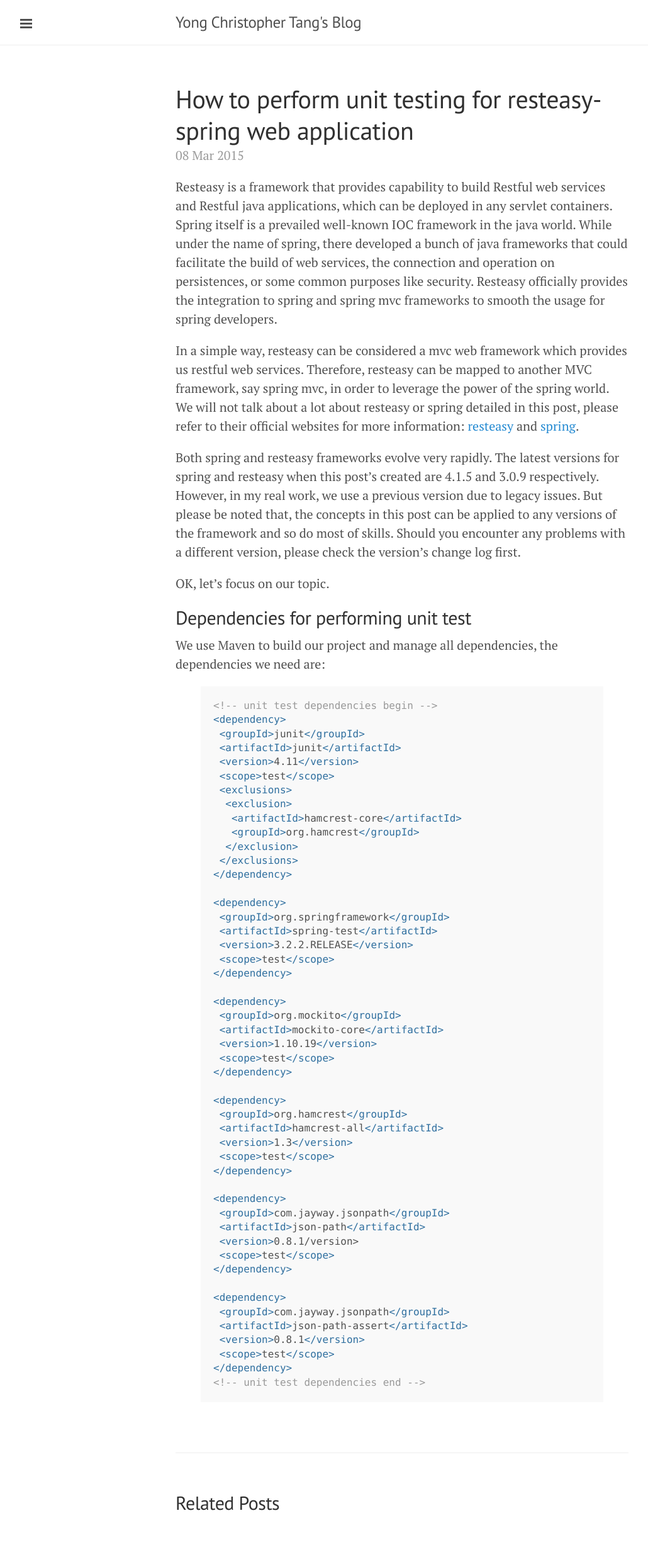
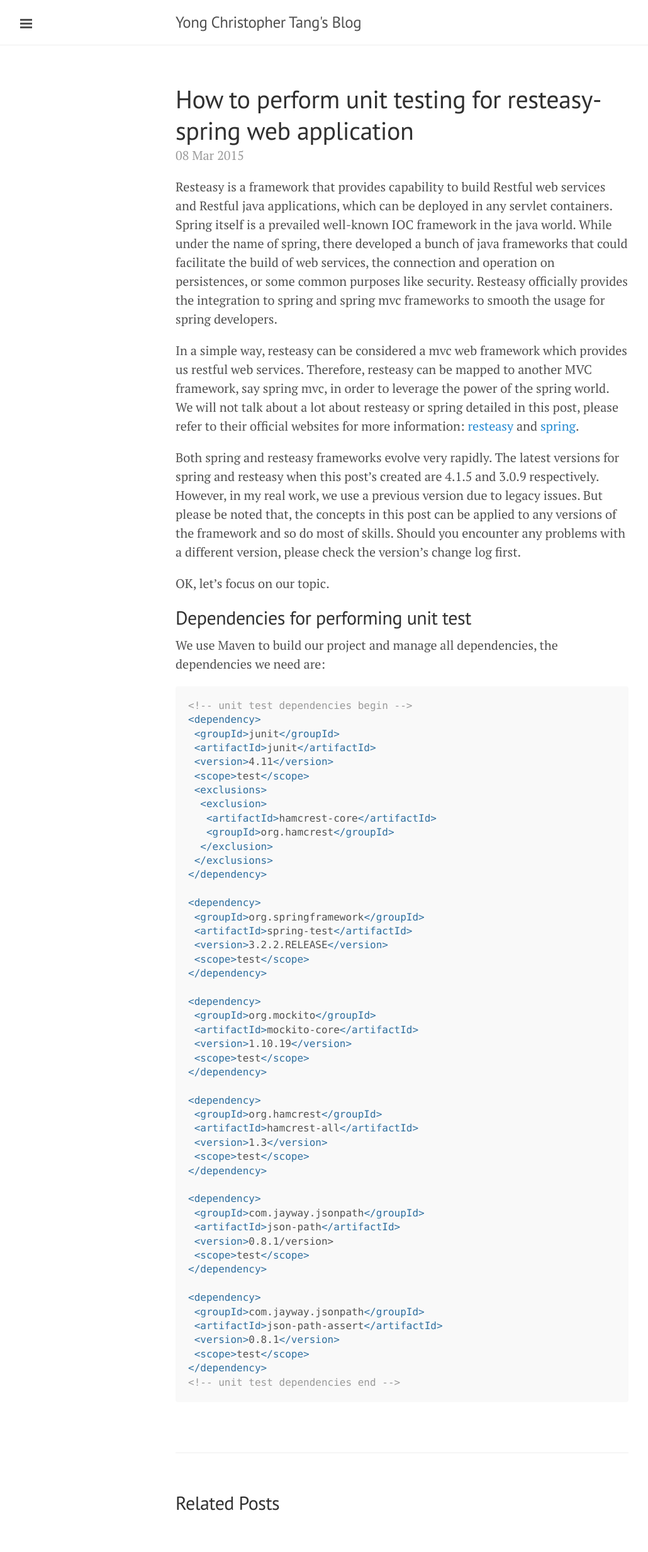
Before and after one commit to yongchristophertang/yongchristophertang.github.io, a Jekyll site: the page built from _posts/2015-03-08-how-to-perform-unit-testing-with-resteasy-spring-web-application.md, in a window 1280 px wide. Shown: the whole page at 63% size, without its empty margins (1-1031 px from the left). Built offline with Jekyll 4.4.1, drawn with Linux system fonts in a browser that asks for light colours; Markdown is read by kramdown in place of the engine named in the settings.

Commit message:
Update 2015-03-08-how-to-perform-unit-testing-with-resteasy-spring-web-application.md
use github code snippet configuration

````diff
--- a/_posts/2015-03-08-how-to-perform-unit-testing-with-resteasy-spring-web-application.md
+++ b/_posts/2015-03-08-how-to-perform-unit-testing-with-resteasy-spring-web-application.md
@@ -16,7 +16,7 @@
 
 We use Maven to build our project and manage all dependencies, the dependencies we need are:
 
-{% highlight xml %}
+```xml
 <!-- unit test dependencies begin -->
 <dependency>
  <groupId>junit</groupId>
@@ -66,4 +66,4 @@
  <scope>test</scope>
 </dependency>
 <!-- unit test dependencies end -->
-{% endhighlight %}
+```
````
